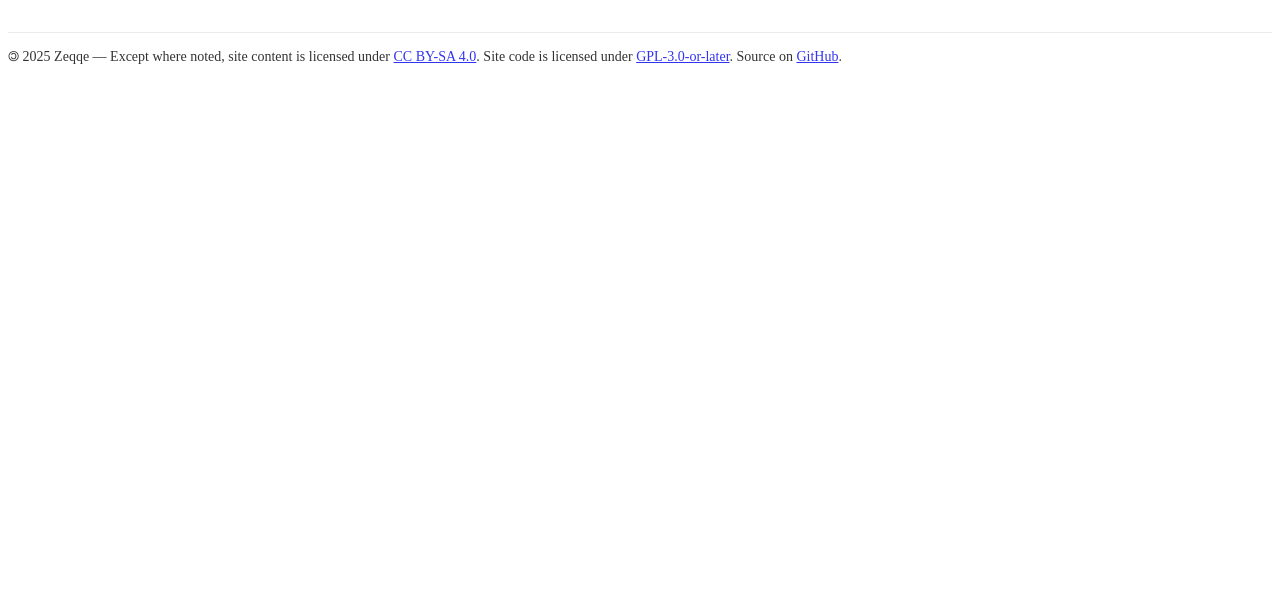
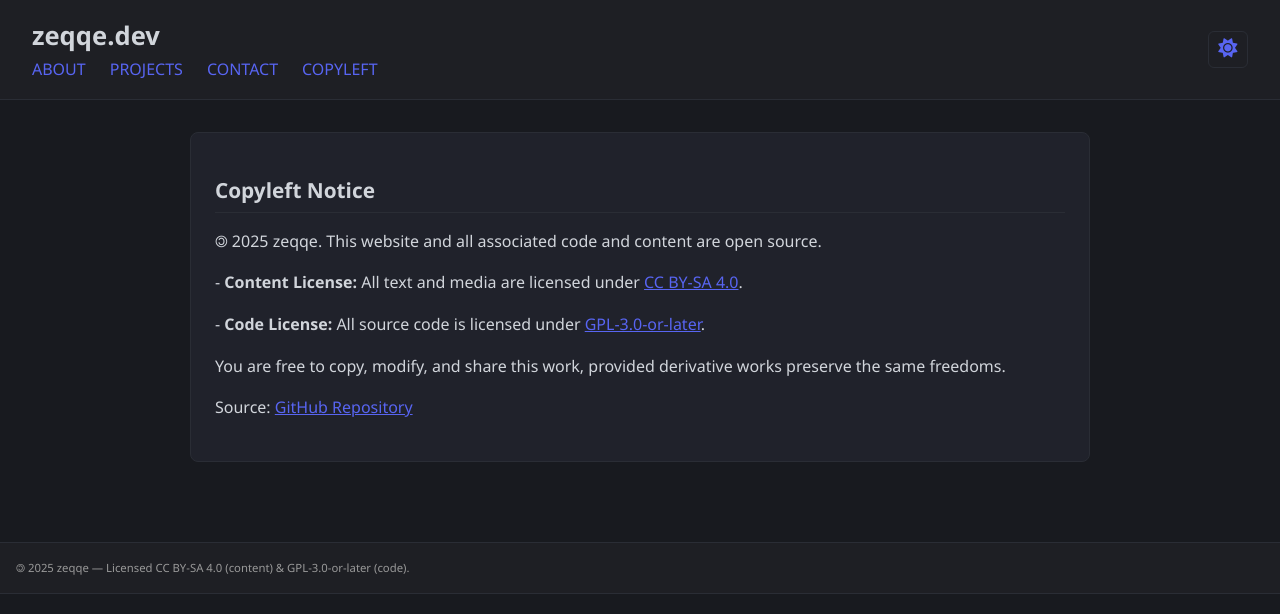
Before and after one commit to Zeqqqe/zeqqe.github.io, a plain HTML site: page copyleft.html in a window 1280 px wide. Drawn offline with Linux system fonts and the light colour scheme.

Commit message:
Update copyleft.html

```diff
--- a/copyleft.html
+++ b/copyleft.html
@@ -1,24 +1,217 @@
-<footer class="site-footer" role="contentinfo">
-  <small>
-    <span aria-hidden="true">🄯</span>
-    <span class="sr-only">Copyleft</span>
-    2025 Zeqqe — Except where noted, site content is licensed under
-    <a href="https://creativecommons.org/licenses/by-sa/4.0/">CC BY-SA 4.0</a>.
-    Site code is licensed under
-    <a href="https://www.gnu.org/licenses/gpl-3.0.en.html">GPL-3.0-or-later</a>.
-    Source on <a href="https://github.com/Zeqqqe/zeqqe.github.io">GitHub</a>.
-  </small>
-</footer>
+<!DOCTYPE html>
+<html lang="en">
+<head>
+  <meta charset="UTF-8" />
+  <meta name="viewport" content="width=device-width, initial-scale=1.0" />
+  <title>zeqqe.dev – Copyleft</title>
 
-<style>
-  .site-footer{
-    margin-top:2rem;padding:1rem 0;border-top:1px solid rgba(0,0,0,.08)
-  }
-  .site-footer small{font-size:.875rem;opacity:.8}
-  .site-footer a{text-decoration:underline}
-  .sr-only{position:absolute;left:-9999px}
-  @media (prefers-color-scheme: dark){
-    .site-footer{border-top-color:rgba(255,255,255,.12)}
-    .site-footer small{opacity:.85}
-  }
-</style>
+  <!-- Favicon -->
+  <link rel="icon" href="https://www.kernel.org/theme/images/logos/favicon.png" type="image/png" />
+
+  <!-- Font Awesome for toggle icons -->
+  <link
+    rel="stylesheet"
+    href="https://cdnjs.cloudflare.com/ajax/libs/font-awesome/6.4.2/css/all.min.css"
+    crossorigin="anonymous"
+    referrerpolicy="no-referrer"
+  />
+
+  <style>
+    :root {
+      /* Light mode (modern beige) */
+      --bg: #f7f3e9;
+      --text: #2a2a2a;
+      --header-bg: #f1e9d9;
+      --link: #9c7b46;
+      --link-hover: #b8925a;
+      --card-bg: #ffffff;
+      --border: #ddd2c2;
+    }
+
+    body.dark {
+      /* Dark mode (Discord-inspired) */
+      --bg: #181a1f;
+      --text: #d1d5db;
+      --header-bg: #1e1f24;
+      --link: #5865f2;
+      --link-hover: #7289da;
+      --card-bg: #20222b;
+      --border: #2a2d35;
+    }
+
+    body {
+      font-family: "Segoe UI", Roboto, sans-serif;
+      background-color: var(--bg);
+      color: var(--text);
+      margin: 0;
+      padding: 0;
+      transition: background-color 0.3s, color 0.3s;
+      line-height: 1.6;
+    }
+
+    header, footer {
+      background-color: var(--header-bg);
+      border-bottom: 1px solid var(--border);
+      padding: 1rem 2rem;
+      display: flex;
+      justify-content: space-between;
+      align-items: center;
+    }
+
+    header h1 {
+      margin: 0;
+      font-size: 1.6rem;
+    }
+
+    nav ul {
+      list-style: none;
+      padding: 0;
+      margin: 0;
+      display: flex;
+      gap: 1.5rem;
+    }
+
+    nav a {
+      text-decoration: none;
+      color: var(--link);
+      font-weight: 500;
+      transition: color 0.2s;
+    }
+    nav a:hover {
+      color: var(--link-hover);
+    }
+
+    #mode-toggle {
+      background: none;
+      border: 1px solid var(--border);
+      border-radius: 6px;
+      cursor: pointer;
+      font-size: 1.2rem;
+      padding: 0.4rem 0.6rem;
+      color: var(--link);
+      transition: background 0.2s, color 0.2s, border 0.2s;
+    }
+    #mode-toggle:hover {
+      background: rgba(0,0,0,0.05);
+    }
+    body.dark #mode-toggle:hover {
+      background: rgba(255,255,255,0.05);
+    }
+
+    main {
+      padding: 2rem;
+      max-width: 900px;
+      margin: 0 auto;
+    }
+
+    section {
+      margin-bottom: 3rem;
+      background: var(--card-bg);
+      padding: 1.5rem;
+      border-radius: 8px;
+      border: 1px solid var(--border);
+      transition: background 0.3s, border 0.3s;
+    }
+
+    section h2 {
+      font-size: 1.3rem;
+      border-bottom: 1px solid var(--border);
+      padding-bottom: 0.3rem;
+      margin-bottom: 1rem;
+    }
+
+    a {
+      color: var(--link);
+      transition: color 0.2s;
+    }
+    a:hover {
+      text-decoration: underline;
+      color: var(--link-hover);
+    }
+
+    footer {
+      text-align: center;
+      padding: 1rem;
+      font-size: 0.85rem;
+      color: #666;
+      border-top: 1px solid var(--border);
+    }
+    body.dark footer {
+      color: #999;
+    }
+  </style>
+</head>
+<body class="dark">
+  <header>
+    <div>
+      <h1>zeqqe.dev</h1>
+      <nav>
+        <ul>
+          <li><a href="index.html#about">ABOUT</a></li>
+          <li><a href="index.html#projects">PROJECTS</a></li>
+          <li><a href="index.html#contact">CONTACT</a></li>
+          <li><a href="copyleft.html">COPYLEFT</a></li>
+        </ul>
+      </nav>
+    </div>
+    <button id="mode-toggle" aria-label="Toggle Dark Mode">
+      <i class="fas fa-sun"></i>
+    </button>
+  </header>
+
+  <main>
+    <section>
+      <h2>Copyleft Notice</h2>
+      <p>
+        <span aria-hidden="true">🄯</span> 2025 zeqqe.
+        This website and all associated code and content are open source.
+      </p>
+      <p>
+        - <strong>Content License:</strong>
+        All text and media are licensed under
+        <a href="https://creativecommons.org/licenses/by-sa/4.0/" target="_blank">CC BY-SA 4.0</a>.
+      </p>
+      <p>
+        - <strong>Code License:</strong>
+        All source code is licensed under
+        <a href="https://www.gnu.org/licenses/gpl-3.0.en.html" target="_blank">GPL-3.0-or-later</a>.
+      </p>
+      <p>
+        You are free to copy, modify, and share this work, provided derivative works preserve the same freedoms.
+      </p>
+      <p>
+        Source: <a href="https://github.com/Zeqqqe/zeqqe.github.io" target="_blank">GitHub Repository</a>
+      </p>
+    </section>
+  </main>
+
+  <footer>
+    <small>
+      🄯 2025 zeqqe — Licensed CC BY-SA 4.0 (content) & GPL-3.0-or-later (code).
+    </small>
+  </footer>
+
+  <script>
+    const toggleBtn = document.getElementById("mode-toggle");
+    const icon = toggleBtn.querySelector("i");
+
+    function setDarkMode(enabled) {
+      document.body.classList.toggle("dark", enabled);
+      icon.className = enabled ? "fas fa-sun" : "fas fa-moon";
+      localStorage.setItem("darkMode", enabled);
+    }
+
+    toggleBtn.addEventListener("click", () => {
+      const enabled = !document.body.classList.contains("dark");
+      setDarkMode(enabled);
+    });
+
+    const savedMode = localStorage.getItem("darkMode");
+    if (savedMode !== null) {
+      setDarkMode(savedMode === "true");
+    } else {
+      setDarkMode(true); // default dark
+    }
+  </script>
+</body>
+</html>
```
